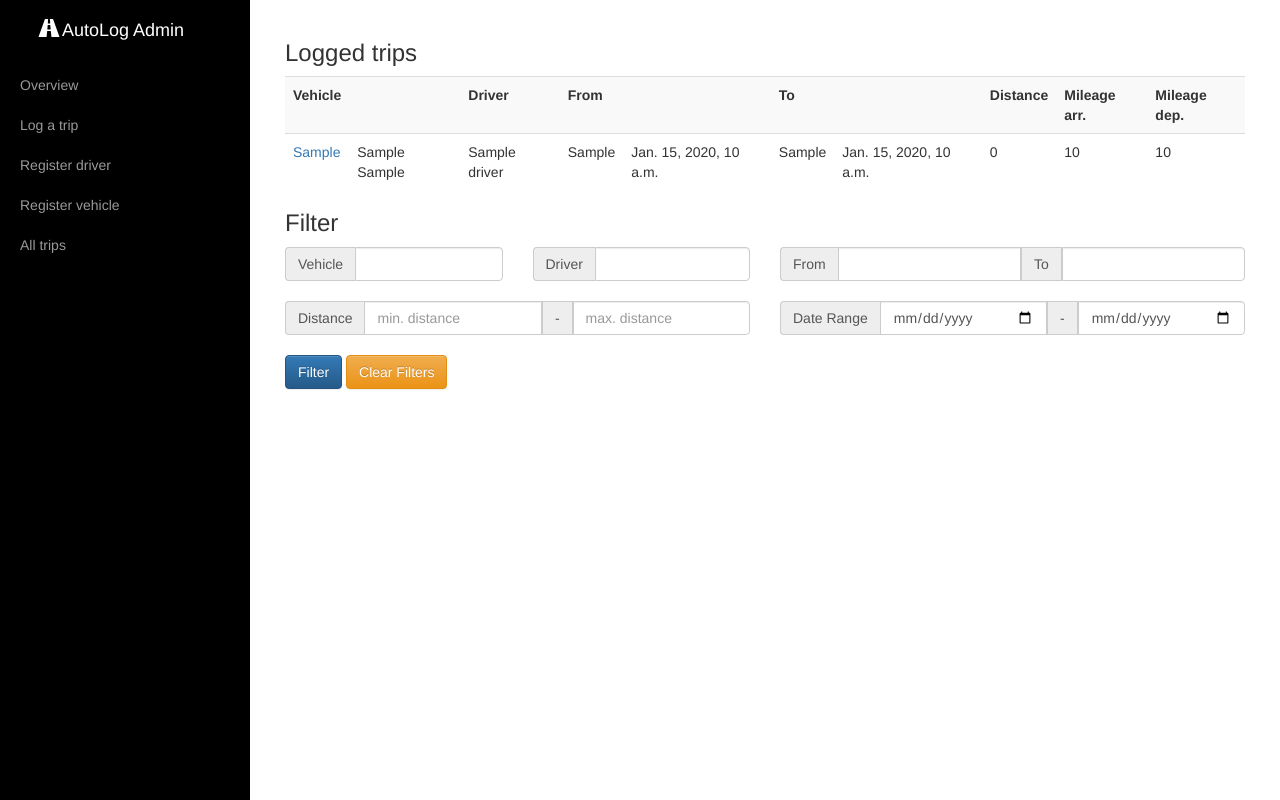
After one commit to ReneBrals/RESS-AutoLog, a Django app: page /autologbackend/trips/ in a window 1280 px wide. The commit adds this page. Run offline with Django 3.2, Linux system fonts and the light colour scheme; tables that the repository leaves empty hold one stand-in row (values such as "Sample post"); some libraries are stand-ins or nearby versions.

Commit message:
Added Trips page and filtering

```diff
--- a/autologbackend/templates/autologbackend/base.html
+++ b/autologbackend/templates/autologbackend/base.html
@@ -34,6 +34,7 @@
 		<ul class="sidebar-nav">
 			<li class="sidebar-brand">
 				<a href="#">
+				<span class="glyphicon glyphicon-road" aria-hidden="true"></span>
 					AutoLog Admin
 				</a>
 			</li>
@@ -48,6 +49,9 @@
 			</li>
 			<li>
 				<a href="{% url 'register_vehicle' %}">Register vehicle</a>
+			</li>
+			<li>
+				<a href="{% url 'trips' %}">All trips</a>
 			</li>
 		</ul>
 	</div>
--- /dev/null
+++ b/autologbackend/templates/autologbackend/trips.html
@@ -0,0 +1,95 @@
+{% extends 'autologbackend/base.html' %}
+
+{% block content %}
+<h3> Logged trips </h3>
+{% if trips_list %}
+
+    <table class="table table-striped">
+		<tr>
+    		<th>Vehicle</th>
+    		<td></td>
+    		<th>Driver</th>
+    		<th>From</th>
+            <th></th>
+            <th>To</th>
+            <th></th>
+            <th>Distance</th>
+    		<th>Mileage arr.</th>
+    		<th>Mileage dep.</th>
+  		</tr>
+
+    	{% for trip in trips_list %}
+    	<tr>
+    	<td><a href="{% url 'vehicle_detail' trip.vehicle.id %}">{{ trip.vehicle.license_plate }}</a></td>
+    	<td>{{ trip.vehicle.vehicle_make }} {{ trip.vehicle.vehicle_model }}</td>
+    	<td>{{ trip.driver.name }}</td>
+    	<td>{{ trip.departure_location }}</td>
+        <td>{{ trip.departure_time }}</td>
+
+        <td>{{ trip.arrival_location }}</td>
+        <td>{{ trip.arrival_time }}</td>
+        <td>{{ trip.distance }}</td>
+    	<td>{{ trip.departure_mileage }}</td>
+    	<td>{{ trip.arrival_mileage }}</td>
+
+    	</tr>
+    	{% endfor %}
+    </table>
+{% else %}
+    <p>No trips are available.</p>
+{% endif %}
+
+<h3> Filter </h3>
+
+<form action="{% url 'trips' %}" method="post"> {% csrf_token %}
+    <div class="row">
+        <div class="col-lg-3">
+            <div class="input-group">
+                <span class="input-group-addon" id="basic-addon1">Vehicle</span>
+                <input type="text" class="form-control" id="basic-url" aria-describedby="basic-addon1" name="vehicle" {% if vehicle_fill %} value={{ vehicle_fill }} {% endif %}>
+            </div>
+        </div>
+        <div class="col-lg-3">
+            <div class="input-group">
+                <span class="input-group-addon" id="basic-addon1">Driver</span>
+                <input type="text" class="form-control" id="basic-url" aria-describedby="basic-addon1" name="driver" {% if driver_fill %} value={{ driver_fill }} {% endif %}>
+            </div>
+        </div>
+
+        <div class="col-lg-6">
+            <div class="input-group">
+                <span class="input-group-addon" id="basic-addon1">From</span>
+                <input type="text" class="form-control" id="basic-url" aria-describedby="basic-addon1" name="departure_location" {% if dep_fill %} value={{ dep_fill }} {% endif %}>
+                <span class="input-group-addon" aria-describedby="basic-addon1">To</span>
+                <input type="text" class="form-control" id="basic-url" aria-describedby="basic-addon1" name="arrival_location" {% if arr_fill %} value={{ arr_fill }} {% endif %}>
+            </div>
+        </div>
+    </div>
+    <br/>
+    <div class="row">
+        <div class="col-lg-6">
+            <div class="input-group">
+                <span class="input-group-addon" id="basic-addon1">Distance</span>
+                <input type="number" class="form-control" id="basic-url" aria-describedby="basic-addon1" placeholder="min. distance" name="min_dist" {% if mindist_fill %} value={{ mindist_fill }} {% endif %}>
+                <span class="input-group-addon" aria-describedby="basic-addon1"> - </span>
+                <input type="number" class="form-control" id="basic-url" aria-describedby="basic-addon1" placeholder="max. distance" name="max_dist" {% if maxdist_fill %} value={{ maxdist_fill }} {% endif %}>
+            </div>
+        </div>
+
+        <div class="col-lg-6">
+            <div class="input-group">
+                <span class="input-group-addon" id="basic-addon1">Date Range</span>
+                <input type="date" class="form-control" id="basic-url" aria-describedby="basic-addon1" name="begin_date" {% if bdate_fill %} value={{ bdate_fill }} {% endif %}>
+                <span class="input-group-addon" aria-describedby="basic-addon1"> - </span>
+                <input type="date" class="form-control" id="basic-url" aria-describedby="basic-addon1" name="end_date" {% if edate_fill %} value={{ edate_fill }} {% endif %}>
+            </div>
+        </div>
+    </div>
+    <br/>
+    <button type="submit" class="btn btn-primary">Filter</button>
+
+    <button href="{%url 'trips' %}" class="btn btn-warning"> Clear Filters</button>
+
+</form>
+
+{% endblock %}
--- a/autologbackend/urls.py
+++ b/autologbackend/urls.py
@@ -4,11 +4,12 @@ from . import views
 
 urlpatterns = [
     url(r'^$', views.index, name='index'),
-    url(r'^(?P<vehicle_id>[0-9]+)/$', views.vehicle_detail, name='vehicle_detail'),
+    url(r'^vehicle/(?P<vehicle_id>[0-9]+)/$', views.vehicle_detail, name='vehicle_detail'),
     url(r'^log_trip/$', views.log_trip, name='log_trip'),
     url(r'^submit_log_trip/$', views.submit_log_trip, name='submit_log_trip'),
     url(r'^register_driver/$', views.register_driver, name='register_driver'),
     url(r'^submit_register_driver/$', views.submit_register_driver, name='submit_register_driver'),
     url(r'^register_vehicle/$', views.register_vehicle, name='register_vehicle'),
     url(r'^submit_register_vehicle/$', views.submit_register_vehicle, name='submit_register_vehicle'),
+    url(r'^trips/$', views.trips, name='trips'),
 ]
--- a/autologbackend/views.py
+++ b/autologbackend/views.py
@@ -5,6 +5,8 @@ from django.shortcuts import render
 from django.template import RequestContext
 from django.db.models import F
 from django.template import loader
+from django.db.models.functions import Concat
+from django.db.models import Value as V
 
 from .models import Vehicle, Driver, Trip
 
@@ -128,3 +130,63 @@ def submit_register_vehicle(request):
 
 		vehicle.save()
 		return HttpResponseRedirect(reverse('index'))
+
+def trips(request):
+	trips_list = Trip.objects.order_by('-arrival_time')
+	trips_list = trips_list.annotate(distance=F('arrival_mileage')-F('departure_mileage'))
+	trips_list = trips_list.annotate(veh=Concat('vehicle__license_plate', V(' '), 'vehicle__vehicle_make', V(' '), 'vehicle__vehicle_model'))
+
+	context = {}
+
+	try:
+		trips_list = trips_list.filter(veh__icontains=request.POST['vehicle'])
+		context['vehicle_fill'] = request.POST['vehicle']
+	except:
+		pass
+
+	try:
+		trips_list = trips_list.filter(driver__name__icontains=request.POST['driver'])
+		context['driver_fill'] = request.POST['driver']
+	except:
+		pass
+
+	try:
+		trips_list = trips_list.filter(departure_location__icontains=request.POST['departure_location'])
+		context['dep_fill'] = request.POST['departure_location']
+	except:
+		pass
+
+	try:
+		trips_list = trips_list.filter(arrival_location__icontains=request.POST['arrival_location'])
+		context['arr_fill'] = request.POST['arrival_location']
+	except:
+		pass
+
+	try:
+		trips_list = trips_list.filter(distance__gte=request.POST['min_dist'])
+		context['mindist_fill'] = request.POST['min_dist']
+	except:
+		pass
+
+	try:
+		trips_list = trips_list.filter(distance__lte=request.POST['max_dist'])
+		context['maxdist_fill'] = request.POST['max_dist']
+	except:
+		pass
+
+	try:
+		trips_list = trips_list.filter(arrival_time__gte= parse_date(request.POST['begin_date']))
+		context['bdate_fill'] = request.POST['begin_date']
+	except:
+		pass
+
+	try:
+		trips_list = trips_list.filter(arrival_time__lte= parse_date(request.POST['end_date']))
+		context['edate_fill'] = request.POST['end_date']
+	except:
+		pass
+
+	context['trips_list'] = trips_list
+
+	template = loader.get_template('autologbackend/trips.html')
+	return HttpResponse(template.render(context,request))
```
Also changed, not shown: autologbackend/templates/autologbackend/index.html (+8 -3 lines), autologbackend/templates/autologbackend/vehicle_detail.html (+6 -3 lines).
